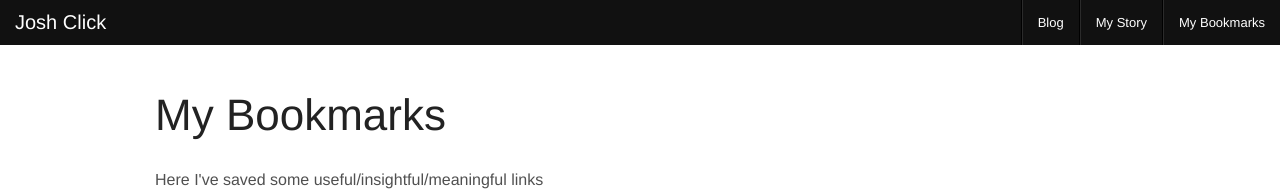
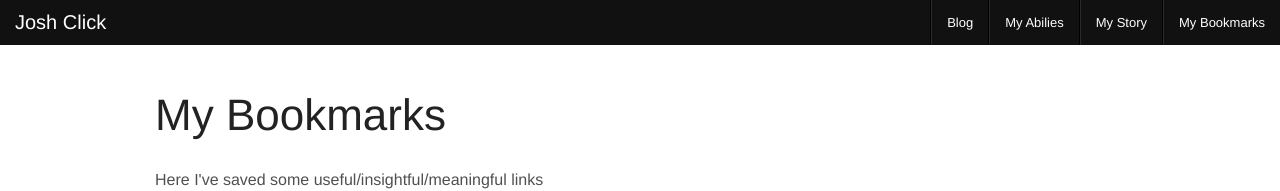
Before and after one commit to joshclick/joshclick.github.io, a Jekyll site: the page built from bookmarks.html, in a window 1280 px wide. Shown: the top 191 px of the page. Built offline with Jekyll 4.4.1, drawn with Linux system fonts in a browser that asks for light colours.

Commit message:
add abilities to menu

```diff
--- a/_layouts/default.html
+++ b/_layouts/default.html
@@ -26,6 +26,8 @@
       <ul class="right">
         <li class="divider"></li>
         <li class=""><a href="/">Blog</a></li>
+        <li class="divider"></li>
+        <li class=""><a href="/abilities.html">My Abilies</a></li>
         <li class="divider"></li>
         <li class=""><a href="/story.html">My Story</a></li>
         <li class="divider"></li>
```
